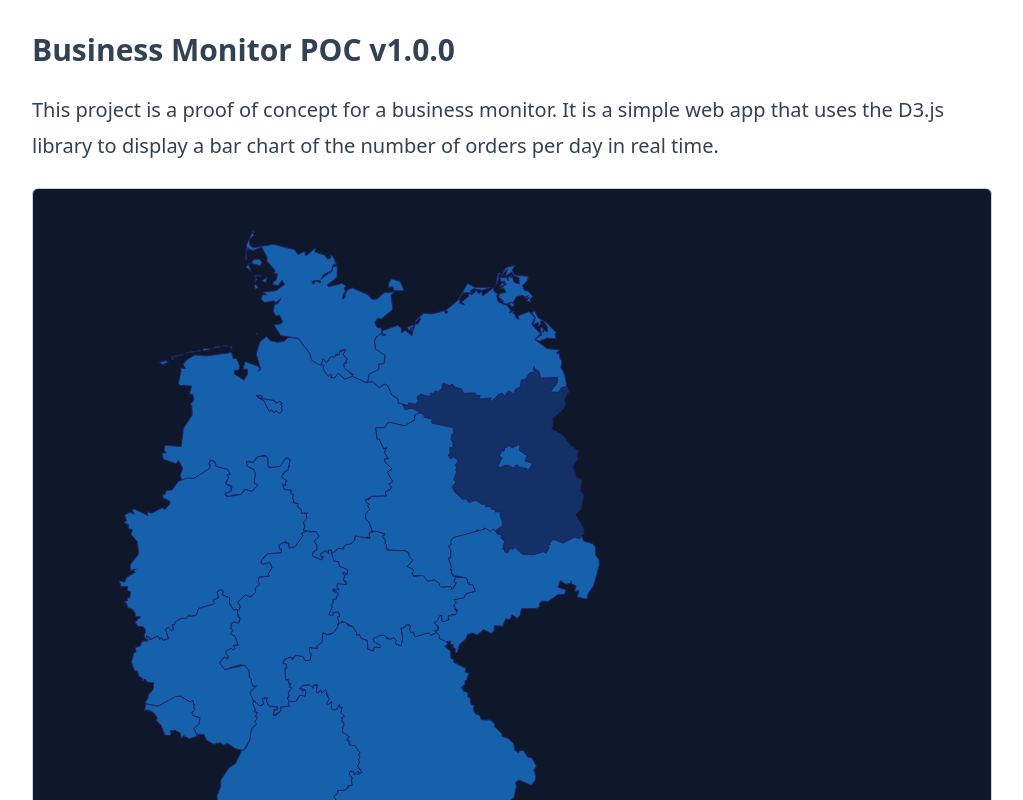
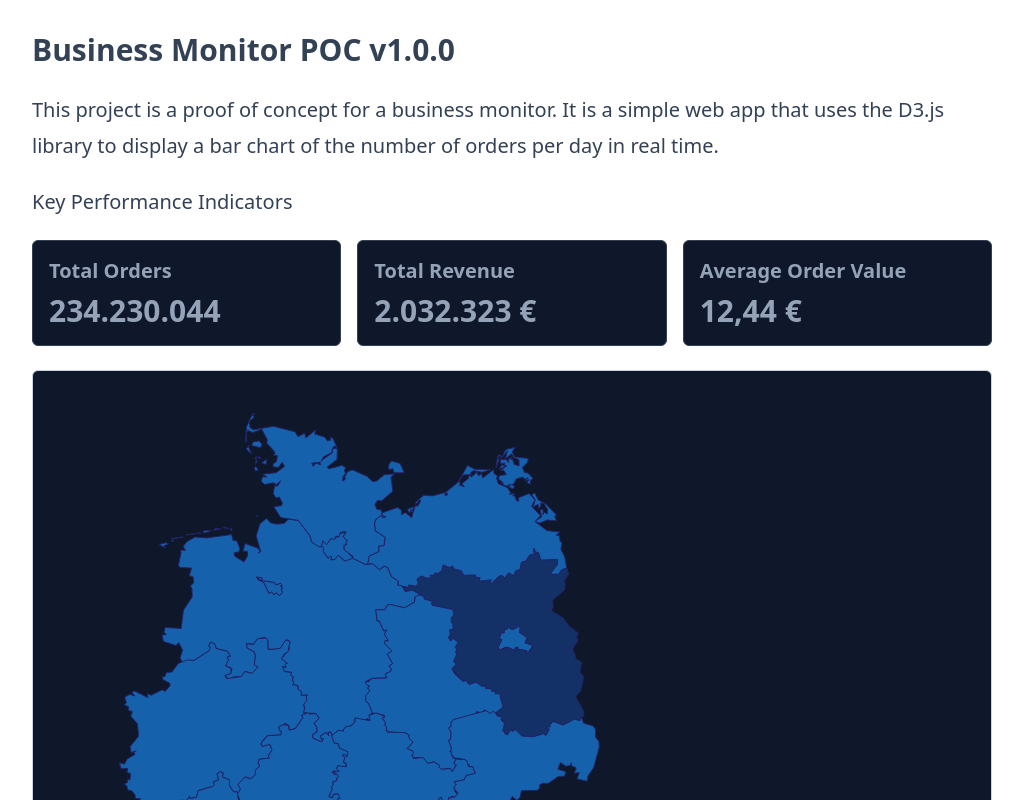
Before and after one commit to vergissberlin/thinkport-end2end, a website: page index.html in a window 1280 px wide. Shown: the top 800 px of the page, without its empty margins (128-1151 px from the left). Drawn offline with nearby package versions, Linux system fonts and the light colour scheme.

Commit message:
💄 style: update KPI section layout in index.html

```diff
--- a/index.html
+++ b/index.html
@@ -33,11 +33,33 @@
                 </p>
             </div>
         </div>
-        <div class="flex flex-col">
+        <div class="flex flex-col" id="kpis">
+            <h2 class="text-xl font-light pt-6">Key Performance Indicators</h2>
+            <div
+                    class="grid grid-cols-1 gap-4 mt-6 md:grid-cols-3 text-slate-400">
+                <div
+                        class="border p-4 rounded-md bg-slate-900 border-slate-700">
+                    <h3 class="text-xl font-bold">Total Orders</h3>
+                    <p class="mt-2 text-3xl font-bold"
+                       id="total-orders">234.230.044
+                    </p>
+                </div>
+                <div class="border p-4 rounded-md bg-slate-900 border-slate-700">
+                    <h3 class="text-xl font-bold">Total Revenue</h3>
+                    <p class="mt-2 text-3xl font-bold"
+                       id="total-revenue">2.032.323 €</p>
+                </div>
+                <div class="border p-4 rounded-md bg-slate-900 border-slate-700">
+                    <h3 class="text-xl font-bold">Average Order Value</h3>
+                    <p class="mt-2 text-3xl font-bold"
+                       id="average-order-value">12,44 €</p>
+                </div>
+            </div>
 
         </div>
-        <div class="border block border-slate-300 dark:border-slate-700 rounded-md p-8 mt-6 bg-slate-900">
-            <div id="chart" class="auto"></div>
+        <div
+                class=" border block border-slate-300 dark:border-slate-700 rounded-md p-8 mt-6 bg-slate-900">
+            <div id="chart" class="mx-auto"></div>
         </div>
     </main>
     <script src="./monitor.js"></script>
```
